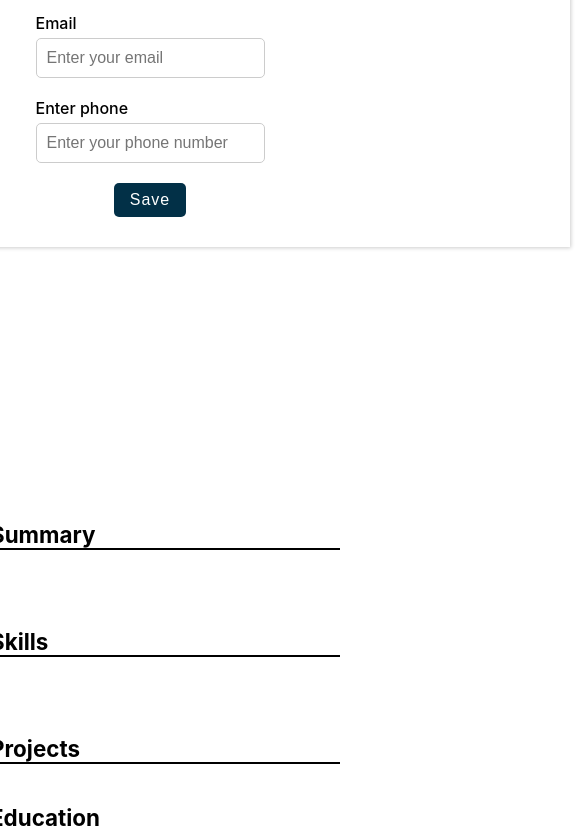
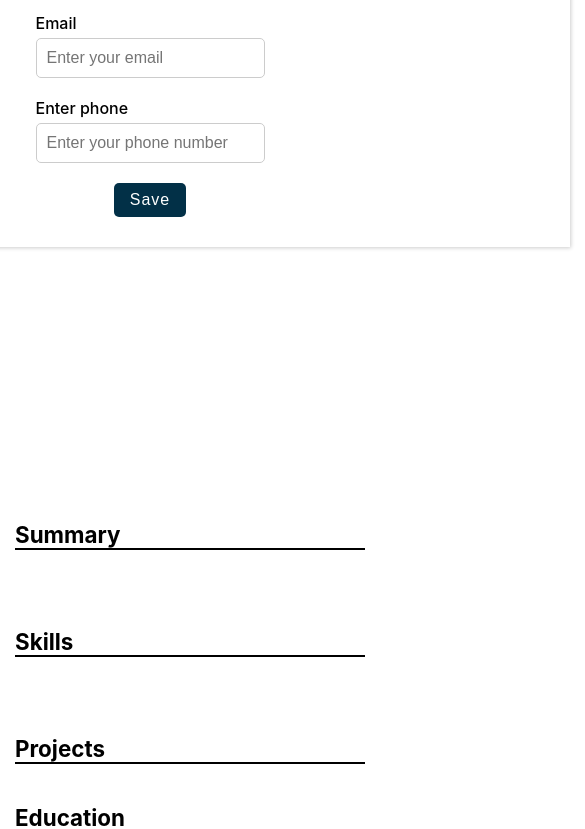
Before and after one commit to Vijaymd0007/Resume-generator, a React (Create React App) app: page / in a window 390 px wide. Shown: the part 2099-2928 px from the top of the page, 585 px wide, since content can reach past the window. Built offline with nearby package versions, Linux system fonts and the light colour scheme.

Commit message:
Update Resume.module.css

```diff
--- a/src/components/Resume/Resume.module.css
+++ b/src/components/Resume/Resume.module.css
@@ -159,8 +159,8 @@
       --color: #239ce2;
       display: flex;
       justify-content: center;
-      padding-left: 320px;
-      width: 80px;
+      padding-left: 370px;
+      width: 70px;
 
 
       /* margin: 0 auto;
```
